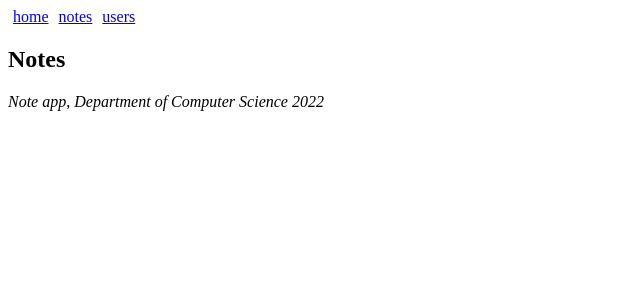
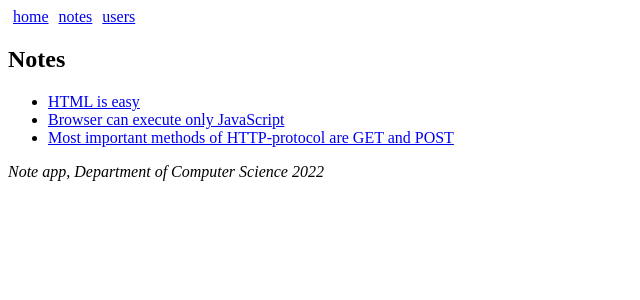
Before and after one commit to manzeelanepali/react-router-workshops, a React (Create React App) app: page /notes in a window 1280 px wide. Shown: the top 300 px of the page, without its empty margins (0-640 px from the left). Built offline with nearby package versions, Linux system fonts and the light colour scheme.

Commit message:
feat : we imported the usestates and initialise the notes... also changed the function notes

```diff
--- a/src/App.js
+++ b/src/App.js
@@ -2,15 +2,24 @@ import {
   BrowserRouter as Router,
   Routes, Route, Link
 } from "react-router-dom"
-
+ import { useState } from "react"
 
 
 const Home = () => (
   <div> <h2>TKTL notes app</h2> </div>
 )
 
-const Notes = () => (
-  <div> <h2>Notes</h2> </div>
+const Notes = ({ notes }) => (
+  <div>
+    <h2>Notes</h2>
+    <ul>
+      {notes.map(note =>
+        <li key={note.id}>
+          <Link to={`/notes/${note.id}`}>{note.content}</Link>
+        </li>
+      )}
+    </ul>
+  </div>
 )
 
 const Users = () => (
@@ -19,6 +28,30 @@ const Users = () => (
 
 
 const App =()=>{
+
+
+  const [notes, setNotes] = useState([
+    {
+      id: 1,
+      content: 'HTML is easy',
+      important: true,
+      user: 'Matti Luukkainen'
+    },
+    {
+      id: 2,
+      content: 'Browser can execute only JavaScript',
+      important: false,
+      user: 'Matti Luukkainen'
+    },
+    {
+      id: 3,
+      content: 'Most important methods of HTTP-protocol are GET and POST',
+      important: true,
+      user: 'Arto Hellas'
+    }
+  ])
+
+  const [user, setUser] = useState(null)
 
   const padding = {
     padding: 5
@@ -33,7 +66,7 @@ const App =()=>{
     </div>
 
     <Routes>
-        <Route path="/notes" element={<Notes />} />
+        <Route path="/notes" element={<Notes notes={notes}/>} />
         <Route path="/users" element={<Users />} />
         <Route path="/" element={<Home />} />
       </Routes>
```
